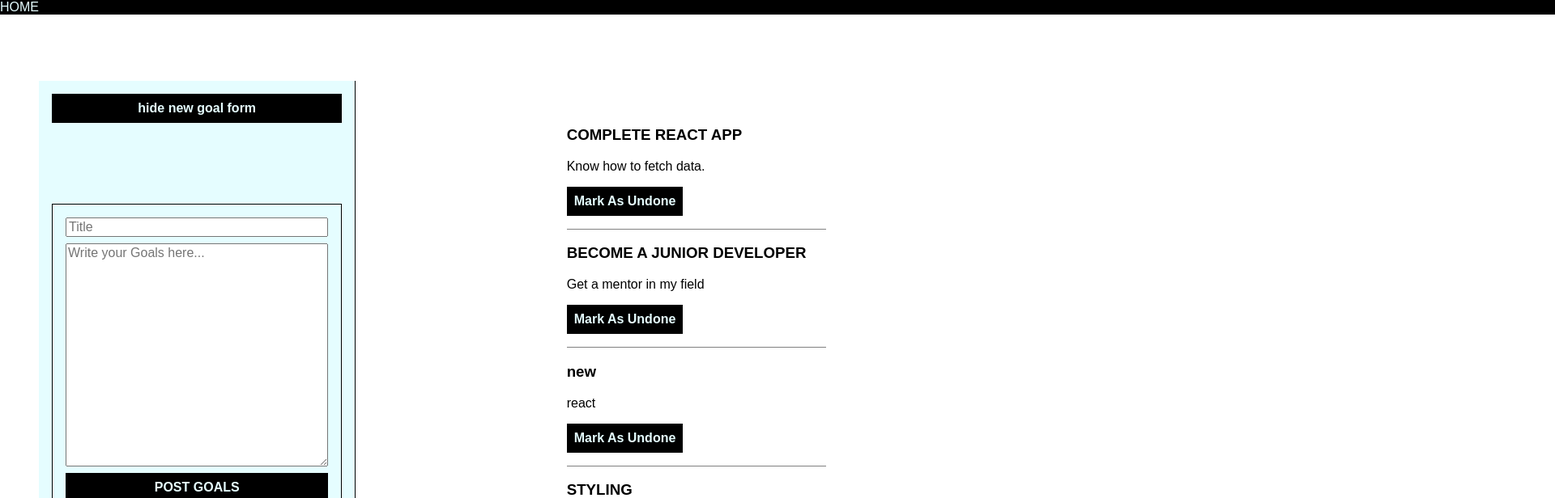
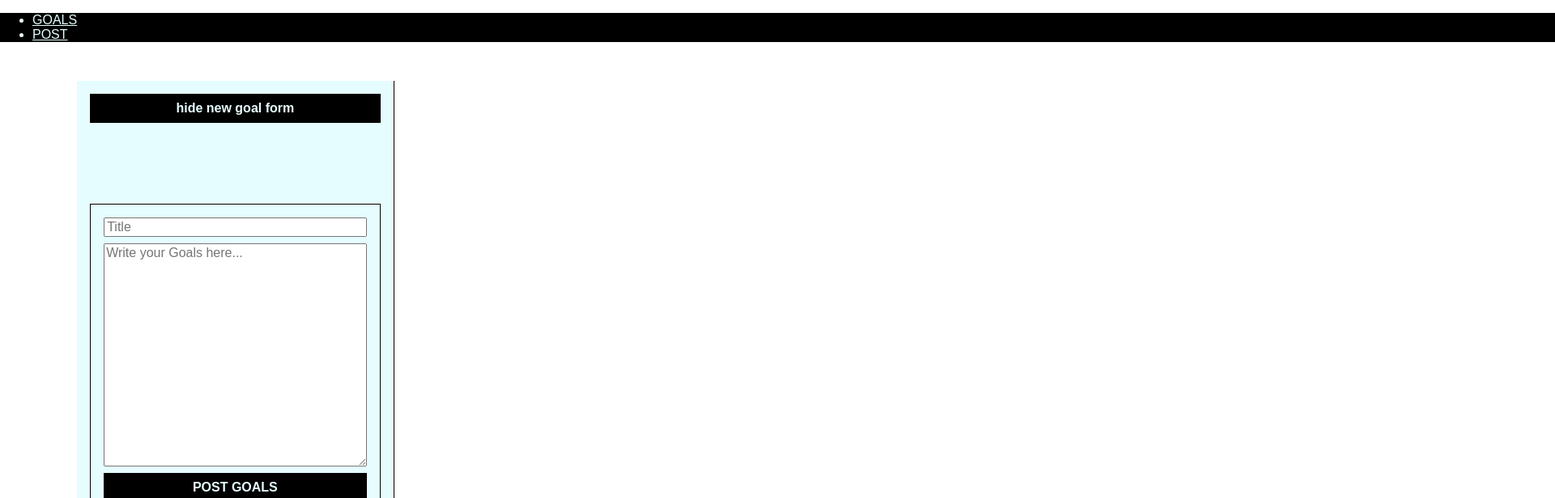
Before and after one commit to JAJAKIM22/Goal-Manager, a React (Create React App) app in the folder goal-manager/: page /post in a window 1280 px wide. Shown: the top 616 px of the page at 81% size, 1920 px wide, since content can reach past the window. Built offline with nearby package versions, Linux system fonts and the light colour scheme; data requests are answered from the project's data file; the HTML template or start-up script is replaced by a standard one.

Commit message:
ADDED LINKS TO THE PAGE

```diff
--- a/goal-manager/package.json
+++ b/goal-manager/package.json
@@ -8,6 +8,7 @@
     "@testing-library/user-event": "^13.5.0",
     "react": "^18.2.0",
     "react-dom": "^18.2.0",
+    "react-router-dom": "^6.3.0",
     "react-scripts": "5.0.1",
     "web-vitals": "^2.1.4"
   },
--- a/goal-manager/src/components/App.js
+++ b/goal-manager/src/components/App.js
@@ -3,21 +3,28 @@ import GoalContainer from "./GoalContainer";
 import NewGoalForm from "./NewGoalForm";
 import Navbar from "./Navbar";
 import Goal from "./Goal";
+import {BrowserRouter as Router, Routes, Route} from 'react-router-dom'
 
 
 function App() {
   const [form, setForm] = React.useState(true);
 
   return (
+
     <div className="app">
-      <div>
-      <Navbar/>
-      </div>
+      <Router>
+       <div>
+        <Navbar/>
+       </div>
+       <Routes>
+        <Route exact path="/" element={<GoalContainer/>}></Route>
+       </Routes>
+      </Router>
       <div className="sidebar">
         <button onClick={() => setForm(!form)}>{form ? "hide new goal form" : "Show new goal form"}</button>
         {form && <div> <NewGoalForm /></div>}
+
       </div>
-      <GoalContainer/>
     </div>
   );
   }
--- a/goal-manager/src/components/Navbar.js
+++ b/goal-manager/src/components/Navbar.js
@@ -1,12 +1,19 @@
 import React from "react";
+import { Link } from "react-router-dom";
 
  export default function Navbar(){
     return(
-        <div class="container">
         <nav class="navbar navbar-dark bg-primary" className="navbar">
-        HOME
+        <ul className="navbar-nav">
+            <li className="nav-item">
+                <Link className="nav-link" to="/">GOALS</Link>
+            </li>
+            <li className="nav-item">
+                <Link className="nav-link" to="/post">POST</Link>
+            </li>
+        </ul>
+
         </nav>
-        </div>
     )
 
  }
--- a/goal-manager/src/index.css
+++ b/goal-manager/src/index.css
@@ -79,3 +79,6 @@ button {
   box-sizing: content-box;
   cursor: pointer;
   }
+  .nav-link{
+    color: #e5fdff;
+  }
```
Also changed, not shown: 1 other file (tests, documents, lock files or other folders).
